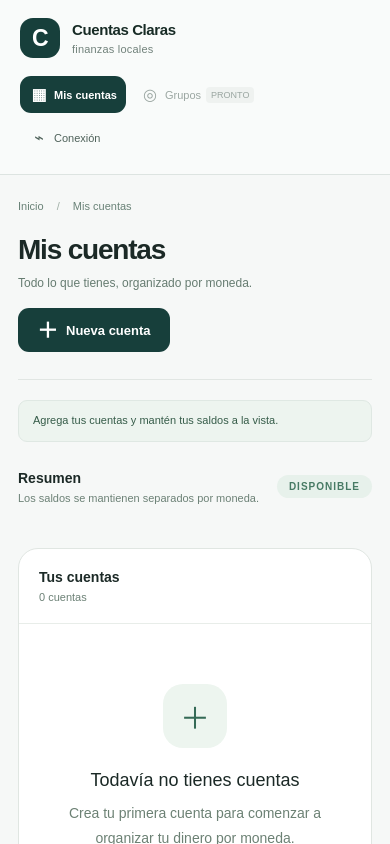
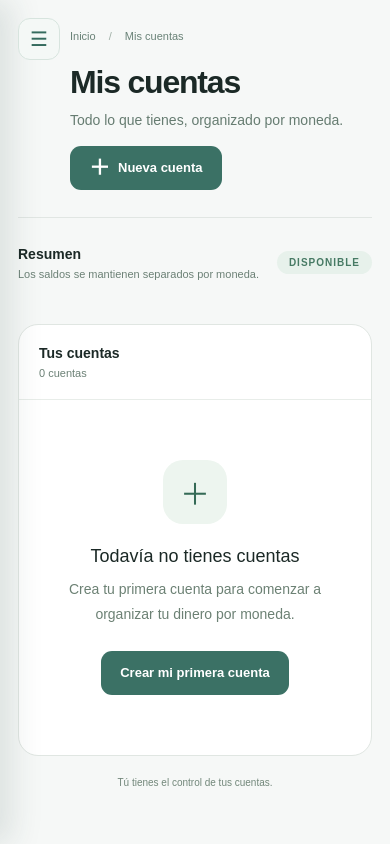
Before and after one commit to CI3715/Grupo2_LimitTokenReached, a Next.js app in the folder app/: page / in a window 390 px wide. Shown: the top 844 px of the page. Built offline with nearby package versions, Linux system fonts and the light colour scheme.

Commit message:
Rediseño de barra lateral, corrección de decimales en los formularios y web responsive para distintos tamaños en pc

```diff
--- a/app/package.json
+++ b/app/package.json
@@ -12,6 +12,7 @@
   },
   "dependencies": {
     "@tauri-apps/api": "^2.12.1",
+    "decimal.js": "^10.6.0",
     "next": "16.3.8",
     "react": "19.2.8",
     "react-dom": "19.2.8"
--- a/app/src/app/accounts.css
+++ b/app/src/app/accounts.css
@@ -1,7 +1,6 @@
 .accounts-page {
   min-height: 100vh;
-  padding: 12px;
-  background: #e8edeb;
+  background: #f1f5f3;
   color: #1b2926;
   color-scheme: light;
   font:
@@ -9,14 +8,62 @@
     Helvetica,
     sans-serif;
 }
+.brand-logo {
+  width: 40px;
+  height: 40px;
+  border-radius: 13px;
+  object-fit: cover;
+}
 .accounts-page button:not(:disabled),
 .new-account-dialog button:not(:disabled) {
   cursor: pointer;
+}
+.sidebar-toggle,
+.sidebar-backdrop {
+  display: none;
 }
 .accounts-page button:disabled,
 .new-account-dialog button:disabled {
   opacity: 0.55;
   cursor: default;
+}
+
+@media (max-width: 959px) {
+  .accounts-sidebar {
+    position: fixed;
+    inset: 0 auto 0 0;
+    width: 244px;
+    transform: translateX(-100%);
+    transition: transform 0.2s ease;
+    box-shadow: 12px 0 30px rgba(34, 65, 58, 0.12);
+  }
+  .accounts-sidebar.is-open {
+    transform: translateX(0);
+  }
+  .sidebar-toggle {
+    display: grid;
+    place-items: center;
+    position: fixed;
+    top: 18px;
+    left: 18px;
+    z-index: 30;
+    width: 42px;
+    height: 42px;
+    border: 1px solid #d7e4de;
+    border-radius: 12px;
+    background: #f4f8f6;
+    color: #356b5e;
+    font-size: 20px;
+  }
+  .sidebar-backdrop {
+    display: block;
+    position: fixed;
+    inset: 0;
+    z-index: 10;
+    width: 100%;
+    border: 0;
+    background: rgba(25, 51, 44, 0.28);
+  }
 }
 .accounts-page :focus-visible,
 .new-account-dialog :focus-visible {
@@ -25,14 +72,8 @@
 }
 .accounts-shell {
   display: flex;
-  min-height: calc(100vh - 24px);
-  max-width: 1500px;
-  margin: auto;
-  overflow: hidden;
-  border: 1px solid white;
-  border-radius: 28px;
+  min-height: 100vh;
   background: #f6f8f7;
-  box-shadow: 0 20px 70px #2537330d;
 }
 .accounts-sidebar {
   display: flex;
@@ -41,7 +82,8 @@
   flex-shrink: 0;
   padding: 28px 20px 20px;
   border-right: 1px solid #dde4e1;
-  background: #f9fbfa;
+  background: #f4f8f6;
+  z-index: 20;
 }
 .accounts-brand {
   display: flex;
@@ -53,16 +95,6 @@
   font-weight: 700;
   font-size: 15px;
   letter-spacing: -0.4px;
-}
-.brand-mark {
-  display: grid;
-  place-items: center;
-  width: 40px;
-  height: 40px;
-  border-radius: 13px;
-  background: #173f3b;
-  color: white;
-  font-size: 23px;
 }
 .accounts-brand small {
   display: block;
@@ -102,15 +134,15 @@
   text-decoration: none;
 }
 .accounts-sidebar nav a:hover {
-  background: #e9f0ec;
+  background: #e5eeea;
 }
 .accounts-sidebar nav .nav-current {
-  background: #173f3b;
+  background: #3b7165;
   color: white;
   font-weight: 600;
 }
 .accounts-sidebar nav .nav-current:hover {
-  background: #20534d;
+  background: #4a8174;
 }
 .accounts-sidebar nav span {
   width: 20px;
@@ -128,36 +160,6 @@
 .sidebar-divider {
   margin: 26px 0;
   border-top: 1px solid #e1e7e5;
-}
-.local-note {
-  margin-top: auto;
-  padding: 18px 15px;
-  border: 1px solid #dfe8e3;
-  border-radius: 16px;
-  background: white;
-  font-size: 12px;
-}
-.local-note p {
-  font-size: 11px;
-  line-height: 1.7;
-  color: #647a70;
-  margin: 8px 0 14px;
-}
-.local-note span {
-  display: flex;
-  align-items: center;
-  gap: 7px;
-  color: #407b66;
-  font-size: 9px;
-  font-weight: 700;
-  text-transform: uppercase;
-  letter-spacing: 0.6px;
-}
-.local-note i {
-  width: 6px;
-  height: 6px;
-  border-radius: 50%;
-  background: #589e7e;
 }
 .accounts-workspace {
   flex: 1;
@@ -251,10 +253,10 @@
 }
 .account-primary {
   color: white;
-  background: #173f3b;
+  background: #3b7165;
 }
 .account-primary:hover:not(:disabled) {
-  background: #20534d;
+  background: #4a8174;
 }
 .account-primary span {
   font-size: 21px;
@@ -266,16 +268,6 @@
 }
 .account-secondary:hover:not(:disabled) {
   background: #e1eae4;
-}
-.accounts-guidance {
-  padding: 11px 14px;
-  border: 1px solid #dfe8e3;
-  border-radius: 9px;
-  background: #edf4ef;
-  color: #365c49;
-  font-size: 11px;
-  line-height: 1.6;
-  margin: 20px 0 0;
 }
 .accounts-summary {
   margin-top: 28px;
@@ -319,7 +311,7 @@
   padding: 22px;
   background: white;
   color: #1b2926;
-  transition: background-color 0.15s, border-color 0.15s, color 0.15s;
+  transition: border-color 0.15s, box-shadow 0.15s, transform 0.15s;
 }
 .summary-card > div {
   display: flex;
@@ -342,26 +334,14 @@
   font-weight: 700;
   letter-spacing: -0.7px;
   margin: 25px 0 13px;
-  overflow-wrap: anywhere;
   font-variant-numeric: tabular-nums;
+}
+.summary-money {
+  white-space: nowrap;
 }
 .summary-card > small {
   font-size: 10px;
   opacity: 0.7;
-}
-@media (hover: hover) {
-  .summary-card:hover {
-    background: #e9f0ec;
-    border-color: #e0e7e1;
-    color: #1b2926;
-  }
-  .summary-card:hover > div strong {
-    background: #6a9a8014;
-  }
-  .summary-card:hover > div span,
-  .summary-card:hover > small {
-    opacity: 1;
-  }
 }
 .accounts-list {
   --account-columns: 44px minmax(0, 1fr) 80px minmax(150px, 0.5fr);
@@ -409,6 +389,13 @@
   align-items: center;
   padding: 24px;
   border-bottom: 1px solid #edf1ed;
+  transition: background-color 0.15s, box-shadow 0.15s;
+}
+@media (hover: hover) {
+  .account-row:hover {
+    background: #e9f2ee;
+    box-shadow: inset 4px 0 0 #5c9987;
+  }
 }
 .account-row:last-child {
   border-bottom: 0;
@@ -662,9 +649,12 @@
     height: calc(100vh - 24px);
   }
 }
-@media (max-width: 1000px) {
+@media (max-width: 959px) {
   .accounts-workspace {
     padding: 30px 24px;
+  }
+  .accounts-header > div:first-child {
+    padding-left: 52px;
   }
   .accounts-sidebar {
     width: 215px;
@@ -686,57 +676,20 @@
   .accounts-page {
     padding: 0;
   }
-  .accounts-shell {
-    display: block;
-    border: 0;
-    border-radius: 0;
-    min-height: 100vh;
-  }
-  .accounts-sidebar {
-    width: 100%;
-    padding: 18px 20px;
-    border-right: 0;
-    border-bottom: 1px solid #dde4e1;
-  }
-  .accounts-brand {
-    margin: 0 0 18px;
-  }
-  .accounts-sidebar nav {
-    display: flex;
-    flex-wrap: wrap;
-  }
-  .accounts-sidebar nav a,
-  .accounts-sidebar nav button {
-    width: auto;
-    padding: 9px;
-    font-size: 11px;
-    gap: 5px;
-  }
-  .accounts-sidebar nav span {
-    font-size: 16px;
-  }
-  .accounts-sidebar > .eyebrow,
-  .sidebar-divider,
-  .local-note,
-  .accounts-sidebar nav[aria-label="Sistema"] button {
-    display: none;
-  }
-  .accounts-sidebar nav[aria-label="Sistema"] {
-    margin-top: 6px;
-  }
   .accounts-workspace {
-    padding: 25px 18px 35px;
+    padding: 30px 18px 35px;
   }
   .accounts-header {
     flex-wrap: wrap;
-    align-items: flex-start;
+    align-items: flex-end;
     gap: 18px;
   }
-  .accounts-header h1 {
-    font-size: 28px;
+  .accounts-header > .account-primary {
+    margin-left: 52px;
   }
-  .accounts-header div > p:last-child {
-    font-size: 12px;
+  .account-detail-actions {
+    margin-left: 52px;
+    justify-content: flex-start;
   }
   .summary-grid {
     grid-template-columns: repeat(2, minmax(0, 1fr));
@@ -760,7 +713,7 @@
     padding: 20px;
   }
   .account-row {
-    grid-template-columns: 38px minmax(0, 1fr) auto;
+    grid-template-columns: 38px minmax(0, 1fr) auto minmax(92px, auto);
     gap: 10px;
     padding: 18px;
   }
@@ -769,11 +722,12 @@
     height: 38px;
   }
   .currency-chip {
-    grid-column: 2;
-    grid-row: 2;
+    grid-column: 3;
+    grid-row: 1 / span 2;
+    align-self: center;
   }
   .account-balance {
-    grid-column: 3;
+    grid-column: 4;
     grid-row: 1 / span 2;
     max-width: 125px;
   }
@@ -932,6 +886,9 @@
   grid-column: 2;
   font-size: 1.05rem;
 }
+.composition-money {
+  white-space: nowrap;
+}
 .composition-dot {
   width: 10px;
   height: 10px;
@@ -969,6 +926,11 @@
 .movement-description span {
   color: #71817d;
   font-size: 0.84rem;
+}
+.movement-date,
+.movement-adjustment-amount {
+  display: block;
+  white-space: nowrap;
 }
 .movement-amount.income {
   color: #16845a;
--- a/app/src/app/page.tsx
+++ b/app/src/app/page.tsx
@@ -23,9 +23,6 @@ export default function HomePage() {
             onCreateAccount={() => setCreateOpen(true)}
             disabled={false}
           />
-          <p className="accounts-guidance">
-            Agrega tus cuentas y mantén tus saldos a la vista.
-          </p>
           <span className="sr-only" role="status">
             {announcement}
           </span>
--- a/app/src/components/accounts/account-card.tsx
+++ b/app/src/components/accounts/account-card.tsx
@@ -3,7 +3,7 @@ import {
   type Account,
   type Currency,
 } from "@/types/accounts";
-import { formatMoney, minorUnits } from "@/types/account-money";
+import { minorUnits } from "@/types/account-money";
 import Link from "next/link";
 
 export function AccountCard({
@@ -31,7 +31,7 @@ export function AccountCard({
       <div className="account-balance">
         <strong>
           {currency?.simbolo ?? account.moneda_codigo}{" "}
-          {formatMoney(minorUnits(account.saldo))}
+          {minorUnits(account.saldo).toString()}
         </strong>
         <small>Saldo actual</small>
       </div>
--- a/app/src/components/accounts/accounts-sidebar.tsx
+++ b/app/src/components/accounts/accounts-sidebar.tsx
@@ -1,16 +1,50 @@
+"use client";
+
+import Image from "next/image";
 import Link from "next/link";
+import { useState } from "react";
+import logo from "@/img/logo-rm-bg.png";
 
 export function AccountsSidebar({
   active = "accounts",
 }: {
   active?: "accounts" | "connection";
 }) {
+  const [open, setOpen] = useState(false);
+
   return (
-    <aside className="accounts-sidebar">
-      <Link href="/" className="accounts-brand">
-        <span className="brand-mark" aria-hidden="true">
-          C
-        </span>
+    <>
+      <button
+        type="button"
+        className="sidebar-toggle"
+        aria-expanded={open}
+        aria-controls="accounts-navigation"
+        onClick={() => setOpen((isOpen) => !isOpen)}
+      >
+        <span aria-hidden="true">☰</span>
+        <span className="sr-only">Abrir navegación</span>
+      </button>
+      {open && (
+        <button
+          type="button"
+          className="sidebar-backdrop"
+          aria-label="Cerrar navegación"
+          onClick={() => setOpen(false)}
+        />
+      )}
+      <aside
+        id="accounts-navigation"
+        className={`accounts-sidebar${open ? " is-open" : ""}`}
+      >
+        <Link href="/" className="accounts-brand" onClick={() => setOpen(false)}>
+          <Image
+            className="brand-logo"
+            src={logo}
+            alt=""
+            width={40}
+            height={40}
+            priority
+          />
           <span>
             Cuentas Claras<small>finanzas locales</small>
           </span>
@@ -21,6 +55,7 @@ export function AccountsSidebar({
             href="/"
             aria-current={active === "accounts" ? "page" : undefined}
             className={active === "accounts" ? "nav-current" : undefined}
+            onClick={() => setOpen(false)}
           >
             <span aria-hidden="true">▦</span> Mis cuentas
           </Link>
@@ -31,25 +66,16 @@ export function AccountsSidebar({
         <div className="sidebar-divider" />
         <p className="eyebrow">Sistema</p>
         <nav aria-label="Sistema">
-        <button disabled>
-          <span aria-hidden="true">⚙</span> Preferencias <small>Pronto</small>
-        </button>
           <Link
             href="/conexion/"
             aria-current={active === "connection" ? "page" : undefined}
             className={active === "connection" ? "nav-current" : undefined}
+            onClick={() => setOpen(false)}
           >
-          {" "}
             <span aria-hidden="true">⌁</span> Conexión
           </Link>
         </nav>
-      <div className="local-note">
-        <strong>Tus cuentas, en un solo lugar</strong>
-        <p>Organiza tu dinero y consulta tus saldos fácilmente.</p>
-        <span>
-          <i /> Tus finanzas importan
-        </span>
-      </div>
       </aside>
+    </>
   );
 }
--- a/app/src/components/movements/movement-form.css
+++ b/app/src/components/movements/movement-form.css
@@ -30,7 +30,7 @@
 .movement-form-panel button { min-height: 44px; cursor: pointer; }
 .movement-form-panel .account-primary,
 .movement-form-panel .account-secondary { padding: 10px 19px; border: 0; border-radius: 11px; font: inherit; }
-.movement-form-panel .account-primary { color: white; background: #173f3b; }
+.movement-form-panel .account-primary { color: white; background: #3b7165; }
 .movement-form-panel .account-secondary { color: #51695e; background: #eef3ef; }
 .movement-sr-only { position: absolute; width: 1px; height: 1px; padding: 0; overflow: hidden; clip-path: inset(50%); white-space: nowrap; }
 .movement-form-panel :disabled { opacity: .65; cursor: not-allowed; }
```
Also changed, not shown: app/src/components/accounts/account-detail.tsx (+25 -40 lines), app/src/components/accounts/accounts-summary.tsx (+6 -4 lines), app/src/components/accounts/new-account-modal.tsx (+41 -8 lines), app/src/components/movements/movement-form.tsx (+12 -1 lines), app/src/types/account-money.ts (+16 -14 lines), app/src/img/logo-bg.jpg (added), app/src/img/logo-rm-bg.png (added). Lines whose indentation alone changed are shown as unchanged.
